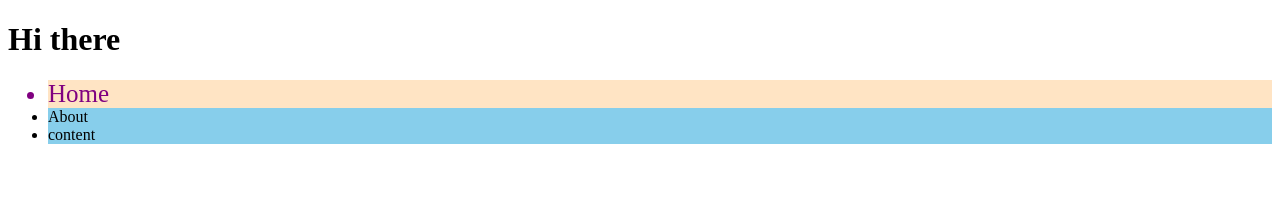
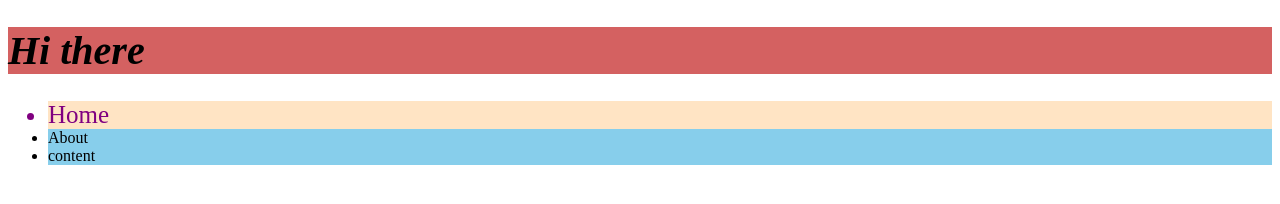
Before and after one commit to kemigabocatherine/DOM-Crash-Course, a plain HTML site: page index.html in a window 1280 px wide. Drawn offline with Linux system fonts and the light colour scheme.

Commit message:
Add new classes and styles to the heading

```diff
--- a/index.html
+++ b/index.html
@@ -5,6 +5,16 @@
     <meta http-equiv="X-UA-Compatible" content="IE=edge">
     <meta name="viewport" content="width=device-width, initial-scale=1.0">
     <title>DOM Crash Course</title>
+    <style>
+        .changeBG {
+            background-color: #d46161;
+        }
+
+        .changeFT {
+            font-style: italic;
+            font-size: 40px;
+        }
+    </style>
 </head>
 <body>
     <h1 id="heading">Hi there</h1>
```
